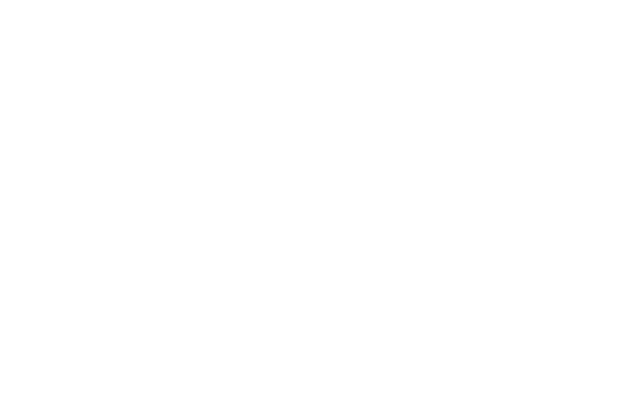
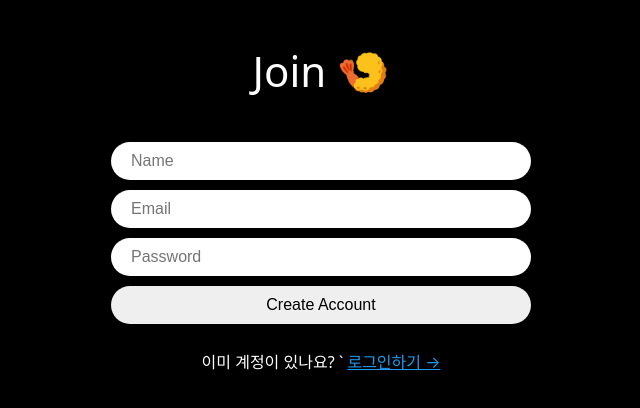
Before and after one commit to Hyeok-gu/nwitter-remoaded, a React (Vite) app: page /create-account in a window 1280 px wide. Shown: the top 408 px of the page, without its empty margins (319-959 px from the left). Built offline with nearby package versions, Linux system fonts and the light colour scheme; the HTML template or start-up script is replaced by a standard one.

Commit message:
파이어베이스 로그인, 회원가입 기능 추가

```diff
--- a/index.html
+++ b/index.html
@@ -4,7 +4,7 @@
     <meta charset="UTF-8" />
     <link rel="icon" type="image/svg+xml" href="/vite.svg" />
     <meta name="viewport" content="width=device-width, initial-scale=1.0" />
-    <title>Nwitter Reloaded test</title>
+    <title>Nwitter Reloaded</title>
   </head>
   <body>
     <div id="root"></div>
--- a/src/App.tsx
+++ b/src/App.tsx
@@ -1,5 +1,80 @@
+import { RouterProvider, createBrowserRouter } from "react-router-dom";
+import Layout from "./components/layout";
+import Home from "./routes/home";
+import Profile from "./routes/profile";
+import Login from "./routes/login";
+import CreateAccount from "./routes/create-account";
+import styled, { createGlobalStyle } from "styled-components";
+import reset from "styled-reset";
+import { useEffect, useState } from "react";
+import Loading from "./components/loading-screen";
+import { auth } from "./firebase";
+import ProtectedRoute from "./components/protected-route";
+
+const router = createBrowserRouter([
+  {
+    path: "/",
+    element: (
+      <ProtectedRoute>
+        <Layout />
+      </ProtectedRoute>
+    ),
+    children: [
+      {
+        path: "",
+        element: <Home />,
+      },
+      {
+        path: "profile",
+        element: <Profile />,
+      },
+    ],
+  },
+  {
+    path: "/login",
+    element: <Login />,
+  },
+  {
+    path: "/create-account",
+    element: <CreateAccount />,
+  },
+]);
+
+const GlobalStyles = createGlobalStyle`
+  ${reset};
+  * {
+    box-sizing: border-box;
+  }
+  body {
+    background-color: black;
+    color: white;
+    font-family: system-ui, -apple-system, BlinkMacSystemFont, 'Segoe UI', Roboto, Oxygen, Ubuntu, Cantarell, 'Open Sans', 'Helvetica Neue', sans-serif;
+  }
+`;
+
+const Wrapper = styled.div`
+  height: 100vh;
+  display: flex;
+  justify-content: center;
+`;
+
 function App() {
-  return <></>;
+  const [isLoading, setLoading] = useState(true);
+  const init = async () => {
+    await auth.authStateReady();
+    setLoading(false);
+  };
+
+  useEffect(() => {
+    init();
+  }, []);
+
+  return (
+    <Wrapper>
+      <GlobalStyles />
+      {isLoading ? <Loading /> : <RouterProvider router={router} />}
+    </Wrapper>
+  );
 }
 
 export default App;
--- /dev/null
+++ b/src/components/auth-components.ts
@@ -0,0 +1,47 @@
+import styled from "styled-components";
+
+export const Wrapper = styled.div`
+  height: 100%;
+  display: flex;
+  flex-direction: column;
+  align-items: center;
+  width: 100%;
+  max-width: 420px;
+  padding: 50px 0;
+`;
+
+export const Title = styled.h1`
+  font-size: 42px;
+`;
+export const Form = styled.form`
+  margin-top: 50px;
+  margin-bottom: 10px;
+  display: flex;
+  flex-direction: column;
+  gap: 10px;
+  width: 100%;
+`;
+export const Input = styled.input`
+  padding: 10px 20px;
+  border-radius: 50px;
+  border: none;
+  width: 100%;
+  font-size: 16px;
+  &[type="submit"] {
+    cursor: pointer;
+    &:hover {
+      opacity: 0.8;
+    }
+  }
+`;
+export const Error = styled.span`
+  font-weight: 600;
+  color: tomato;
+`;
+
+export const Switcher = styled.span`
+  margin-top: 20px;
+  a {
+    color: #1d9bf0;
+  }
+`;
--- /dev/null
+++ b/src/components/layout.tsx
@@ -0,0 +1,9 @@
+import { Outlet } from "react-router-dom";
+
+export default function Layout() {
+  return (
+    <>
+      <Outlet />
+    </>
+  );
+}
--- /dev/null
+++ b/src/components/loading-screen.tsx
@@ -0,0 +1,19 @@
+import styled from "styled-components";
+
+const Wrapper = styled.div`
+  height: 100vh;
+  display: flex;
+  justify-content: center;
+  align-items: center;
+`;
+const Text = styled.span`
+  font-size: 24px;
+`;
+
+export default function Loading() {
+  return (
+    <Wrapper>
+      <Text>Loading...</Text>
+    </Wrapper>
+  );
+}
--- /dev/null
+++ b/src/components/protected-route.tsx
@@ -0,0 +1,15 @@
+import React from "react";
+import { auth } from "../firebase";
+import { Navigate } from "react-router-dom";
+
+export default function ProtectedRoute({
+  children,
+}: {
+  children: React.ReactNode;
+}) {
+  const user = auth.currentUser;
+  if (user === null) {
+    return <Navigate to="/login" />;
+  }
+  return children;
+}
--- /dev/null
+++ b/src/firebase.ts
@@ -0,0 +1,15 @@
+import { initializeApp } from "firebase/app";
+import { getAuth } from "firebase/auth";
+const firebaseConfig = {
+  apiKey: "AIzaSyAJICzv2X8cemW_tii0s_TZWissSvp4YiE",
+  authDomain: "nwitter-reloaded-d3e7d.firebaseapp.com",
+  projectId: "nwitter-reloaded-d3e7d",
+  storageBucket: "nwitter-reloaded-d3e7d.appspot.com",
+  messagingSenderId: "767279857014",
+  appId: "1:767279857014:web:94f2fc4279e65cdedb8e57",
+};
+
+// Initialize Firebase
+const app = initializeApp(firebaseConfig);
+
+export const auth = getAuth(app);
--- /dev/null
+++ b/src/routes/create-account.tsx
@@ -0,0 +1,103 @@
+import { createUserWithEmailAndPassword } from "firebase/auth/cordova";
+import { useState } from "react";
+import { auth } from "../firebase";
+import { updateProfile } from "firebase/auth";
+import { Link, useNavigate } from "react-router-dom";
+import { FirebaseError } from "firebase/app";
+import {
+  Error,
+  Form,
+  Input,
+  Switcher,
+  Title,
+  Wrapper,
+} from "../components/auth-components";
+
+export default function CreateAccount() {
+  const navigate = useNavigate();
+
+  const [isLoading, setLoading] = useState(false);
+  const [name, setName] = useState("");
+  const [email, setEmail] = useState("");
+  const [password, setPassword] = useState("");
+  const [error, setError] = useState("");
+
+  const onChange = (e: React.ChangeEvent<HTMLInputElement>) => {
+    const {
+      target: { name, value },
+    } = e;
+    if (name === "name") {
+      setName(value);
+    } else if (name === "email") {
+      setEmail(value);
+    } else if (name === "password") {
+      setPassword(value);
+    }
+  };
+
+  const onSubmit = async (e: React.FormEvent<HTMLFormElement>) => {
+    e.preventDefault(); // 기본 동작 제거(리로딩되지 않게)
+    setError("");
+    if (isLoading || name === "" || email === "" || password === "") return;
+    try {
+      setLoading(true);
+      const credentials = await createUserWithEmailAndPassword(
+        auth,
+        email,
+        password
+      );
+      console.log(credentials.user); // 사용자 정보 확인
+      //프로필 업데이트
+      await updateProfile(credentials.user, { displayName: name });
+      navigate("/"); // 홈페이지로 이동하기
+    } catch (e) {
+      if (e instanceof FirebaseError) {
+        setError(e.message);
+      }
+    } finally {
+      setLoading(false);
+    }
+
+    console.log(name, email, password);
+  };
+
+  return (
+    <Wrapper>
+      <Title>Join 🍤</Title>
+      <Form onSubmit={onSubmit}>
+        <Input
+          name="name"
+          onChange={onChange}
+          value={name}
+          placeholder="Name"
+          type="text"
+          required
+        />
+        <Input
+          name="email"
+          onChange={onChange}
+          value={email}
+          placeholder="Email"
+          type="email"
+          required
+        />
+        <Input
+          name="password"
+          onChange={onChange}
+          value={password}
+          placeholder="Password"
+          type="password"
+          required
+        />
+        <Input
+          type="submit"
+          value={isLoading ? "Loading..." : "Create Account"}
+        />
+      </Form>
+      {error !== "" ? <Error>{error}</Error> : null}
+      <Switcher>
+        이미 계정이 있나요? ` <Link to="/login">로그인하기 &rarr;</Link>
+      </Switcher>
+    </Wrapper>
+  );
+}
--- /dev/null
+++ b/src/routes/home.tsx
@@ -0,0 +1,12 @@
+import { auth } from "../firebase";
+
+export default function Home() {
+  const logOut = () => {
+    auth.signOut();
+  };
+  return (
+    <h1>
+      <button onClick={logOut}>logOut</button>
+    </h1>
+  );
+}
--- /dev/null
+++ b/src/routes/login.tsx
@@ -0,0 +1,81 @@
+import { useState } from "react";
+import { auth } from "../firebase";
+import { Link, useNavigate } from "react-router-dom";
+import { FirebaseError } from "firebase/app";
+import { signInWithEmailAndPassword } from "firebase/auth";
+import {
+  Error,
+  Form,
+  Input,
+  Switcher,
+  Title,
+  Wrapper,
+} from "../components/auth-components";
+
+export default function Login() {
+  const navigate = useNavigate();
+
+  const [isLoading, setLoading] = useState(false);
+  const [email, setEmail] = useState("");
+  const [password, setPassword] = useState("");
+  const [error, setError] = useState("");
+
+  const onChange = (e: React.ChangeEvent<HTMLInputElement>) => {
+    const {
+      target: { name, value },
+    } = e;
+    if (name === "email") {
+      setEmail(value);
+    } else if (name === "password") {
+      setPassword(value);
+    }
+  };
+
+  const onSubmit = async (e: React.FormEvent<HTMLFormElement>) => {
+    e.preventDefault(); // 기본 동작 제거(리로딩되지 않게)
+    setError("");
+    if (isLoading || email === "" || password === "") return;
+    try {
+      setLoading(true);
+      await signInWithEmailAndPassword(auth, email, password);
+      navigate("/"); // 홈페이지로 이동하기
+    } catch (e) {
+      if (e instanceof FirebaseError) {
+        setError(e.message);
+      }
+    } finally {
+      setLoading(false);
+    }
+
+    console.log(name, email, password);
+  };
+
+  return (
+    <Wrapper>
+      <Title>Log into 🍤</Title>
+      <Form onSubmit={onSubmit}>
+        <Input
+          name="email"
+          onChange={onChange}
+          value={email}
+          placeholder="Email"
+          type="email"
+          required
+        />
+        <Input
+          name="password"
+          onChange={onChange}
+          value={password}
+          placeholder="Password"
+          type="password"
+          required
+        />
+        <Input type="submit" value={isLoading ? "Loading..." : "Log in"} />
+      </Form>
+      {error !== "" ? <Error>{error}</Error> : null}
+      <Switcher>
+        계정이 없나요? <Link to="/create-account">Create one &rarr;</Link>
+      </Switcher>
+    </Wrapper>
+  );
+}
--- /dev/null
+++ b/src/routes/profile.tsx
@@ -0,0 +1,3 @@
+export default function Profile() {
+  return <h1>Profile</h1>;
+}
```
Also changed, not shown: package.json (+6 -1 lines), 1 other file (tests, documents, lock files or other folders).
